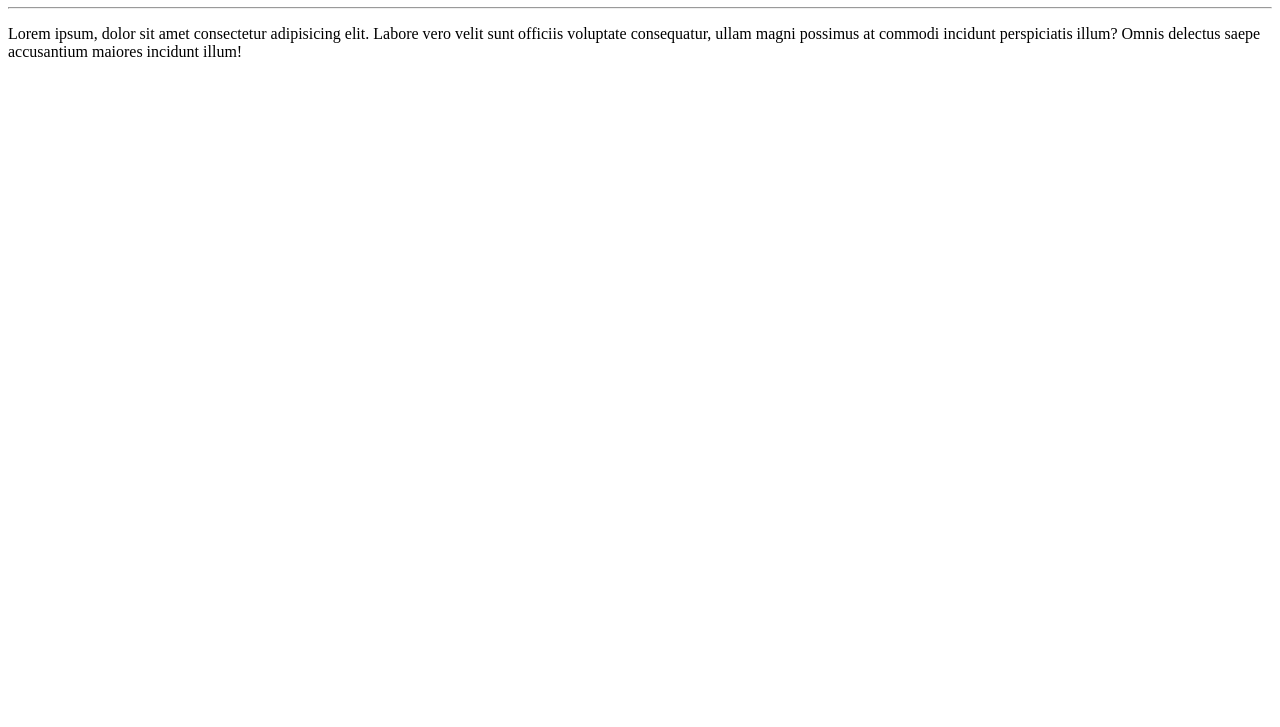
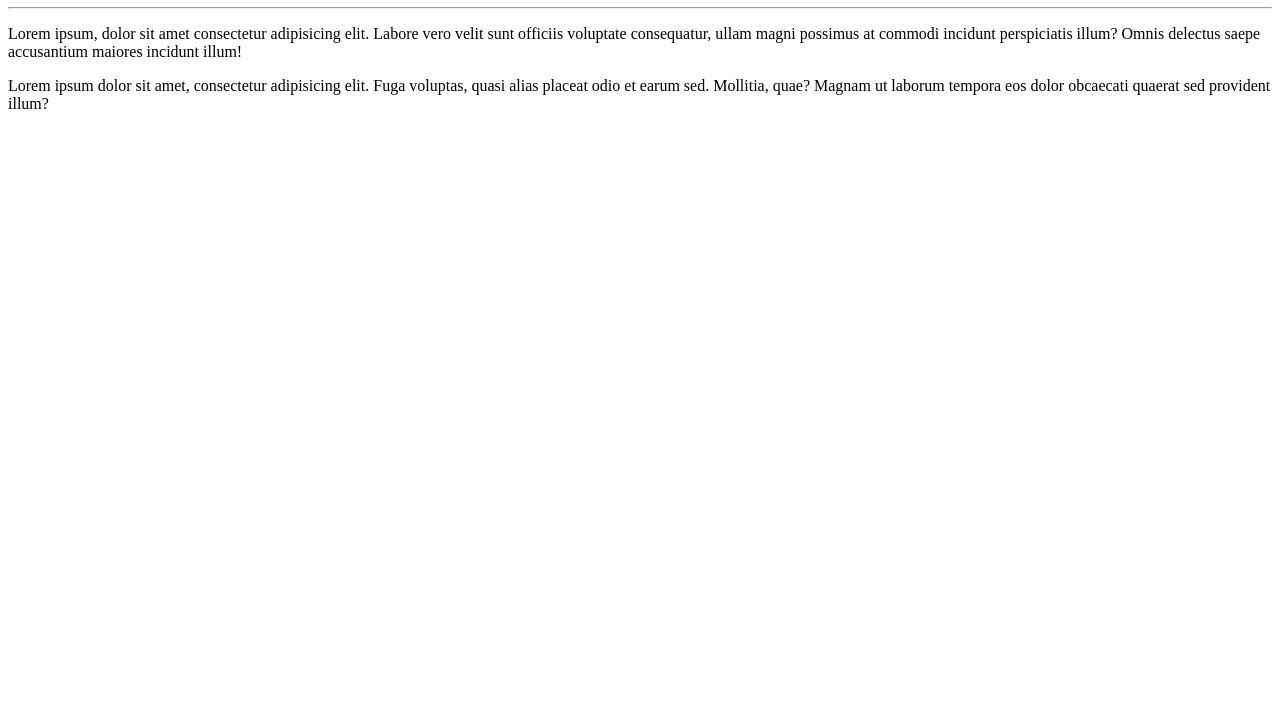
Before and after one commit to kamilaevelyn/Ola-Mundo, a plain HTML site: page site-exemplo/index.html in a window 1280 px wide. Shown: the part 73-800 px from the top of the page. Drawn offline with Linux system fonts and the light colour scheme.

Commit message:
adicionei um paragráfo

```diff
--- a/site-exemplo/index.html
+++ b/site-exemplo/index.html
@@ -9,5 +9,6 @@
     <h1>Olá, Mundo!</h1>
     <hr>
     <p>Lorem ipsum, dolor sit amet consectetur adipisicing elit. Labore vero velit sunt officiis voluptate consequatur, ullam magni possimus at commodi incidunt perspiciatis illum? Omnis delectus saepe accusantium maiores incidunt illum!</p>
+    <p>Lorem ipsum dolor sit amet, consectetur adipisicing elit. Fuga voluptas, quasi alias placeat odio et earum sed. Mollitia, quae? Magnam ut laborum tempora eos dolor obcaecati quaerat sed provident illum?</p>
 </body>
 </html>
```
